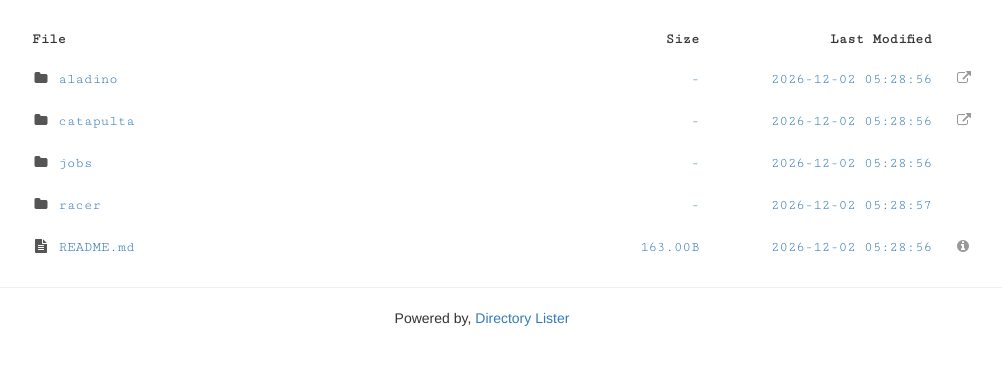
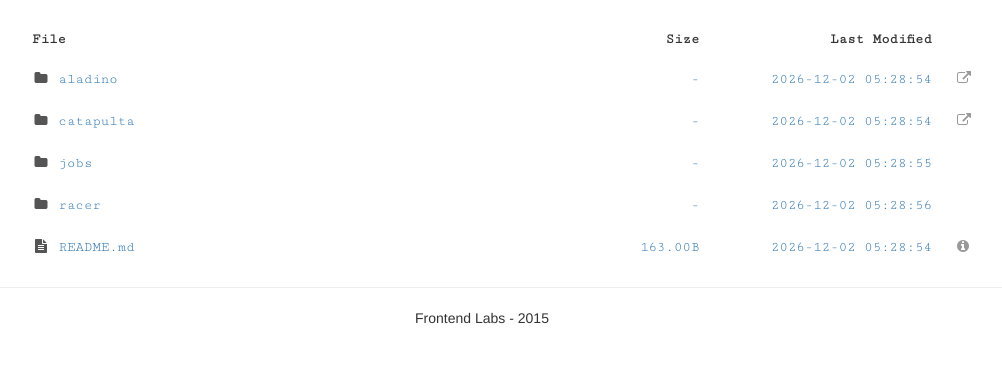
Before and after one commit to frontend-labs/demos.frontendlabs, a PHP site: page / in a window 1280 px wide. Shown: the part 51-416 px from the top of the page, without its empty margins (158-1160 px from the left). Run offline with PHP 8.4, Linux system fonts and the light colour scheme; some libraries are stand-ins or nearby versions.

Commit message:
chore(index): actualizo footer del index

```diff
--- a/resources/themes/bootstrap/default_footer.php
+++ b/resources/themes/bootstrap/default_footer.php
@@ -1,5 +1,5 @@
 <hr>
 
 <div class="footer">
-    Powered by, <a href="http://www.directorylister.com">Directory Lister</a>
+	Frontend Labs - 2015
 </div>
```
